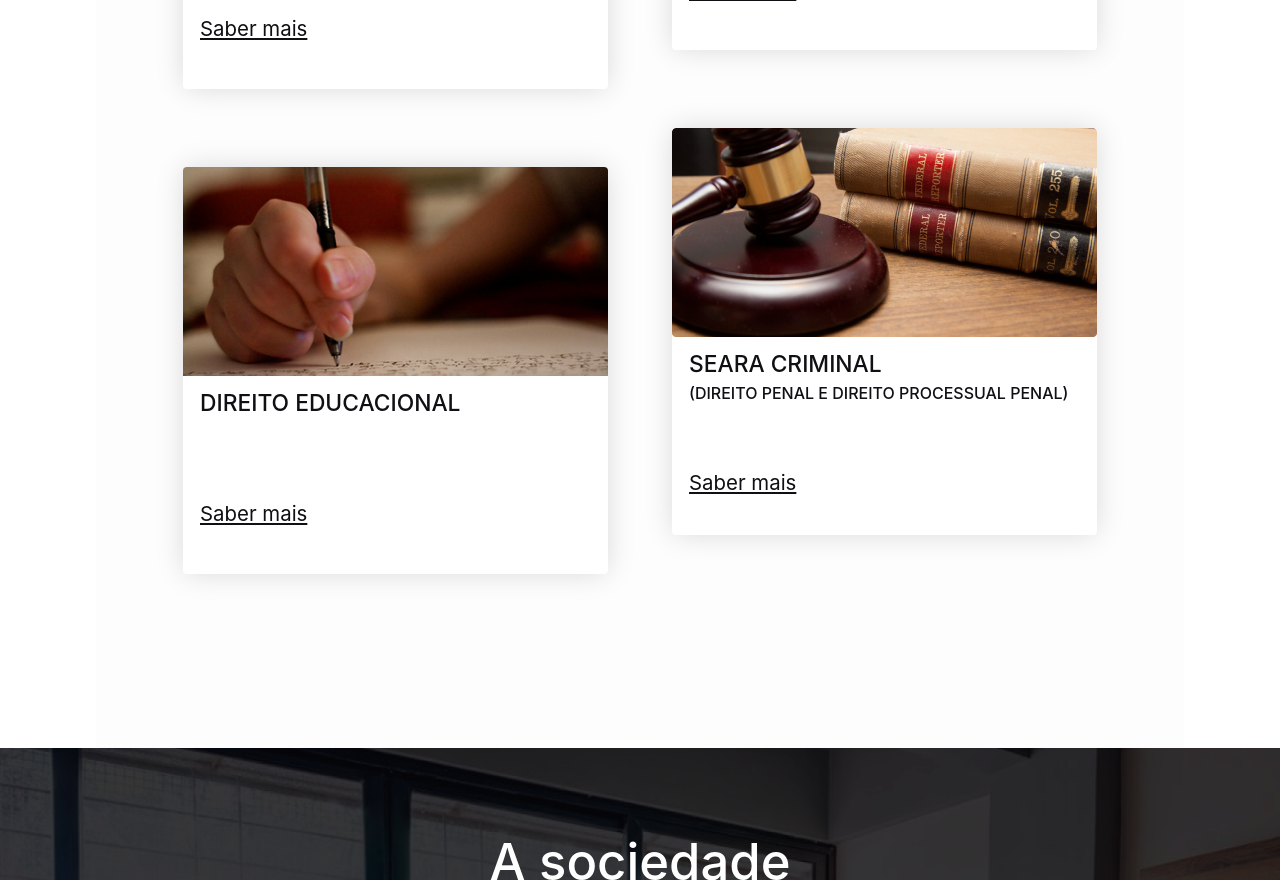
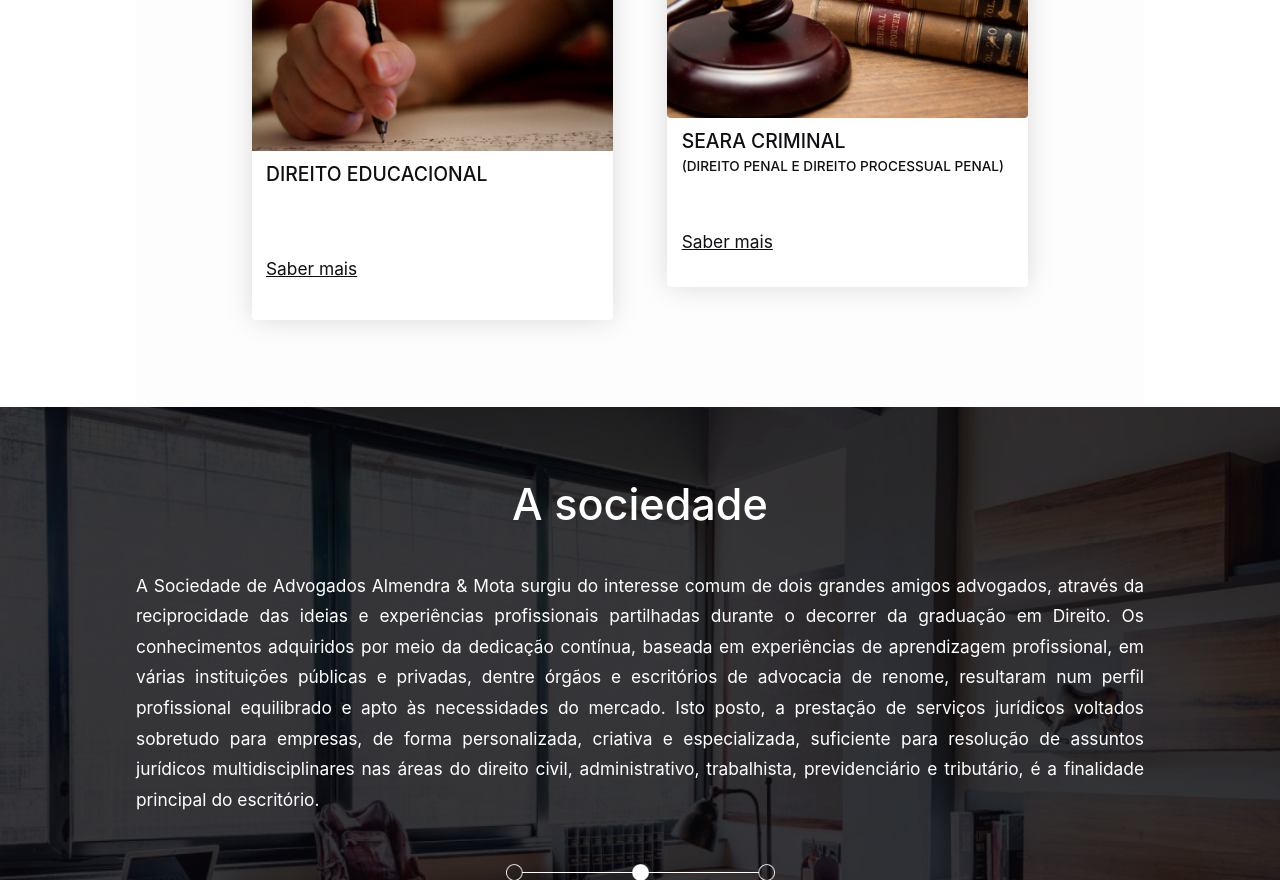
Before and after one commit to Rafaelalmendra/almendra-e-mota-nextjs, a Next.js app: page / in a window 1280 px wide. Shown: the part 1920-2800 px from the top of the page. Built offline with nearby package versions, Linux system fonts and the light colour scheme.

Commit message:
create page team

```diff
--- a/src/components/About/index.jsx
+++ b/src/components/About/index.jsx
@@ -5,7 +5,7 @@ import { Container } from './style'
 export default function About() {
   return (
     <Container>
-      <div className="margins">
+      <div className="margins" id="about">
         <h1>A sociedade</h1>
         <p>
           A Sociedade de Advogados Almendra & Mota surgiu do interesse comum de dois grandes amigos advogados, através da reciprocidade das ideias e experiências profissionais partilhadas durante o decorrer da graduação em Direito. Os conhecimentos adquiridos por meio da dedicação contínua, baseada em experiências de aprendizagem profissional, em várias instituições públicas e privadas, dentre órgãos e escritórios de advocacia de renome, resultaram num perfil profissional equilibrado e apto às necessidades do mercado. Isto posto, a prestação de serviços jurídicos voltados sobretudo para empresas, de forma personalizada, criativa e especializada, suficiente para resolução de assuntos jurídicos multidisciplinares nas áreas do direito civil, administrativo, trabalhista, previdenciário e tributário, é a finalidade principal do escritório.
--- a/src/components/About/style.js
+++ b/src/components/About/style.js
@@ -39,7 +39,6 @@ export const Container = styled.div`
       }
 
       p {
-        max-width: 90%;
 
         font-size: 1rem;
         line-height: 2rem;
--- a/src/components/Expertises/SearaCriminal/style.js
+++ b/src/components/Expertises/SearaCriminal/style.js
@@ -27,8 +27,8 @@ export const Card = styled.div`
   }
 
   @media (max-width: 575.98px) {
-    width: 19rem;
-    height: 22.4rem;
+    width: 25rem;
+    height: 23rem;
   }
 
   img {
--- a/src/components/Expertises/index.jsx
+++ b/src/components/Expertises/index.jsx
@@ -9,7 +9,7 @@ import { Container, CardContainer } from './style';
 export default function Expertises() {
 
   return (
-    <Container className="margins">
+    <Container className="margins" id="expertises">
       <h1>Áreas de atuação</h1>
       <p>Saiba mais sobre nossas áreas de atuação</p>
 
--- a/src/components/Expertises/style.js
+++ b/src/components/Expertises/style.js
@@ -38,7 +38,7 @@ export const Container = styled.div`
 
   @media (max-width: 575.98px) {
     h1 {
-      font-size: 2.275rem;
+      font-size: 2.475rem;
     }
 
     p {
@@ -54,7 +54,7 @@ export const CardContainer = styled.div`
   justify-content: center;
   flex-wrap: wrap;
   max-width: 70.938rem;
-  margin-bottom: 8.438rem;
+  margin-bottom: 4rem;
 
   @media (max-width: 991.98px) {
     flex-direction: column;
@@ -92,8 +92,8 @@ export const Card = styled.div`
   }
 
   @media (max-width: 575.98px) {
-    width: 19rem;
-    height: 21rem;
+    width: 25rem;
+    height: 23rem;
   }
 
   img {
--- a/src/components/Home/index.jsx
+++ b/src/components/Home/index.jsx
@@ -2,7 +2,7 @@ import { Container } from "./style"
 
 export default function HomePage() {
   return (
-    <Container>
+    <Container id="home">
       <div className="margins">
         <h1>Precisando de um advogado?</h1>
         <p>
--- a/src/components/Navbar/style.js
+++ b/src/components/Navbar/style.js
@@ -65,7 +65,7 @@ export const MenuMain = styled.div`
 export const NavgationMobile = styled.div`
   display: none;
 
-  @media (max-width: 767.98px) {
+  @media (max-width: 800px) {
     display: flex;
   }
 `
--- /dev/null
+++ b/src/components/Team/Card/index.jsx
@@ -0,0 +1,12 @@
+import { CardContainer } from '../style'
+
+export default function Card(props) {
+  return (
+    <CardContainer>
+      <h3>{props.name}</h3>
+      <span>Sócio</span>
+
+      <p>{props.description}</p>
+    </CardContainer>
+  )
+}
--- /dev/null
+++ b/src/components/Team/index.jsx
@@ -0,0 +1,21 @@
+import Card from './Card'
+
+import { Container, Cards } from './style'
+
+export default function Team() {
+  return (
+    <Container id="team" className="margins">
+      <h2>Nossa equipe</h2>
+      <Cards>
+        <Card
+          name="Gabriel Almendra"
+          description="Graduado em Direito pelo Centro Universitário UniFacid - Faculdade Integral Diferencial, Pós-Graduado em Direito Civil e Processual Civil pela instituição de ensino UNINOVAFAPI, Pós-Graduado em Direito Constitucional pela ESAPI, advogado inscrito na OAB/PI sob nº 18.698."
+        />
+        <Card
+          name="Heitor Mota"
+          description="Graduado em Direito pelo Centro Universitário UniFacid — Faculdade Integral Diferencial, Pós-Graduado em Direito e Panejamento Tributário pela Escola do Legislativo da ALEPI, membro da Comissão de Direito Empresarial da OAB/PI, advogado inscrito na OAB/PI sob nº 18.954."
+        />
+      </Cards>
+    </Container>
+  )
+}
--- /dev/null
+++ b/src/components/Team/style.js
@@ -0,0 +1,67 @@
+import styled from "styled-components";
+
+export const Container = styled.div`
+  display: flex;
+  flex-direction: column;
+  align-items: center;
+  justify-content: center;
+
+  margin-bottom: 7.5rem;
+
+  h2 {
+    margin-top: 4.75rem;
+    margin-bottom: 3.225rem;
+
+    font-size: 3.175rem;
+    font-weight: 500;
+    text-align: center;
+
+    color: var(--black);
+
+    @media (max-width: 575.98px) {
+      font-size: 2.475rem;
+    }
+  }
+`
+
+export const Cards = styled.div`
+  display: flex;
+  gap: 5.75rem;
+
+  @media (max-width: 991.98px) {
+    flex-direction: column;
+    gap: 2rem;
+  }
+`
+
+export const CardContainer = styled.div`
+  display: flex;
+  flex-direction: column;
+  align-items: center;
+  width: 25rem;
+  height: 28rem;
+
+  text-align: center;
+  color: var(--black);
+  box-shadow: 0px -1px 29px rgba(0, 0, 0, 0.15);
+
+  h3 {
+    font-size: 2rem;
+    font-weight: 500;
+    margin-top: 3rem;
+    margin-left: 2.75rem;
+    margin-right: 2.75rem;
+  }
+
+  span {
+    margin-bottom: 1.75rem;
+  }
+
+  p {
+    font-size: 1.125rem;
+    margin-left: 2.75rem;
+    margin-right: 2.75rem;
+    text-align: justify;
+
+  }
+`
--- a/src/pages/index.jsx
+++ b/src/pages/index.jsx
@@ -4,16 +4,18 @@ import HomePage from '../components/Home';
 import Expertises from '../components/Expertises';
 import { } from "../styles/home";
 import About from '../components/About';
+import Team from '../components/Team';
 
 export default function Home() {
   return (
     <>
       <Head>
-          <title>Almendra & Mota | Sociedade de advogados</title>
+        <title>Almendra & Mota | Sociedade de advogados</title>
       </Head>
       <HomePage />
       <Expertises />
       <About />
+      <Team />
     </>
   )
 };
--- a/src/styles/global.js
+++ b/src/styles/global.js
@@ -24,12 +24,14 @@ export default createGlobalStyle`
   html {
     scroll-behavior: smooth;
 
-    @media (max-width: 1080px) {
-      font-size: 93.75%;
+    font-size: 88%;
+
+    @media (max-width: 1366px) {
+      font-size: 85%;
     }
 
-    @media (max-width: 720px) {
-      font-size: 87.5%;
+    @media (max-width: 768px) {
+      font-size: 80%;
     }
   }
 
@@ -81,36 +83,36 @@ export default createGlobalStyle`
 }
 
   .margins {
-    margin-left: 17rem;
-    margin-right: 17rem;
+    margin-left: 21rem;
+    margin-right: 21rem;
   }
 
   //responsive
   @media (max-width: 1680px) {
+    .margins {
+      margin-left: 14rem;
+      margin-right: 14rem;
+    }
+  }
+
+  @media (max-width: 1366px) {
     .margins {
       margin-left: 10rem;
       margin-right: 10rem;
     }
   }
 
-  @media (max-width: 1366px) {
+  @media (max-width: 1199.98px) {
     .margins {
-      margin-left: 6rem;
-      margin-right: 6rem;
+      margin-left: 4rem;
+      margin-right: 4rem;
     }
   }
 
-  @media (max-width: 1199.98px) {
+  @media (max-width: 800px) {
     .margins {
       margin-left: 2rem;
       margin-right: 2rem;
-    }
-  }
-
-  @media (max-width: 767.98px) {
-    .margins {
-      margin-left: 1.2rem;
-      margin-right: 1rem;
     }
 
     .desktop {
```
Also changed, not shown: public/images/background-contact.svg (added), public/images/rafael-logo.svg (added).
